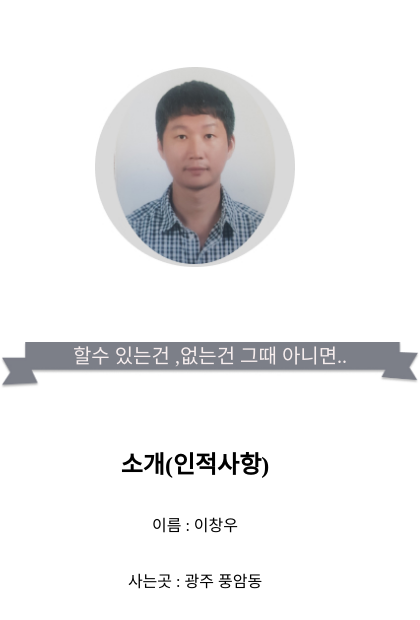
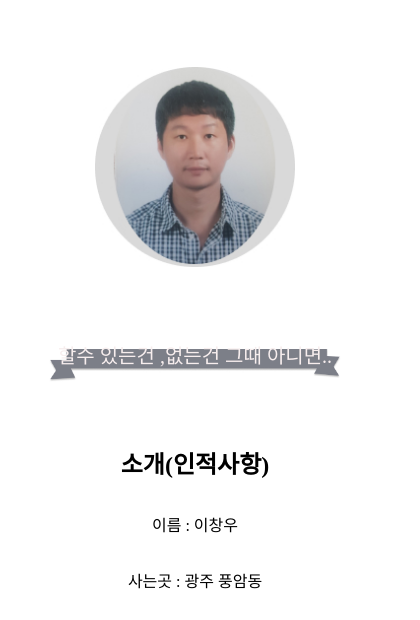
Before and after one commit to woolang30/about-me-project, a plain HTML site: page index.html in a window 390 px wide. Shown: the part 224-844 px from the top of the page, 420 px wide, since content can reach past the window. Drawn offline with Linux system fonts and the light colour scheme.

Commit message:
인덱스 width 75% 변경

```diff
--- a/main.js
+++ b/main.js
@@ -0,0 +1 @@
+//alert
--- a/style.css
+++ b/style.css
@@ -53,7 +53,7 @@ h2,h3,h4,h6,p{margin: 2rem 0;}
 @media screen and (max-width:480px)
 {
     #moto {
-        width: 420px;
+        width: 75%;
         background-size: contain;
         background-repeat: no-repeat;
         background-position: center;
```
